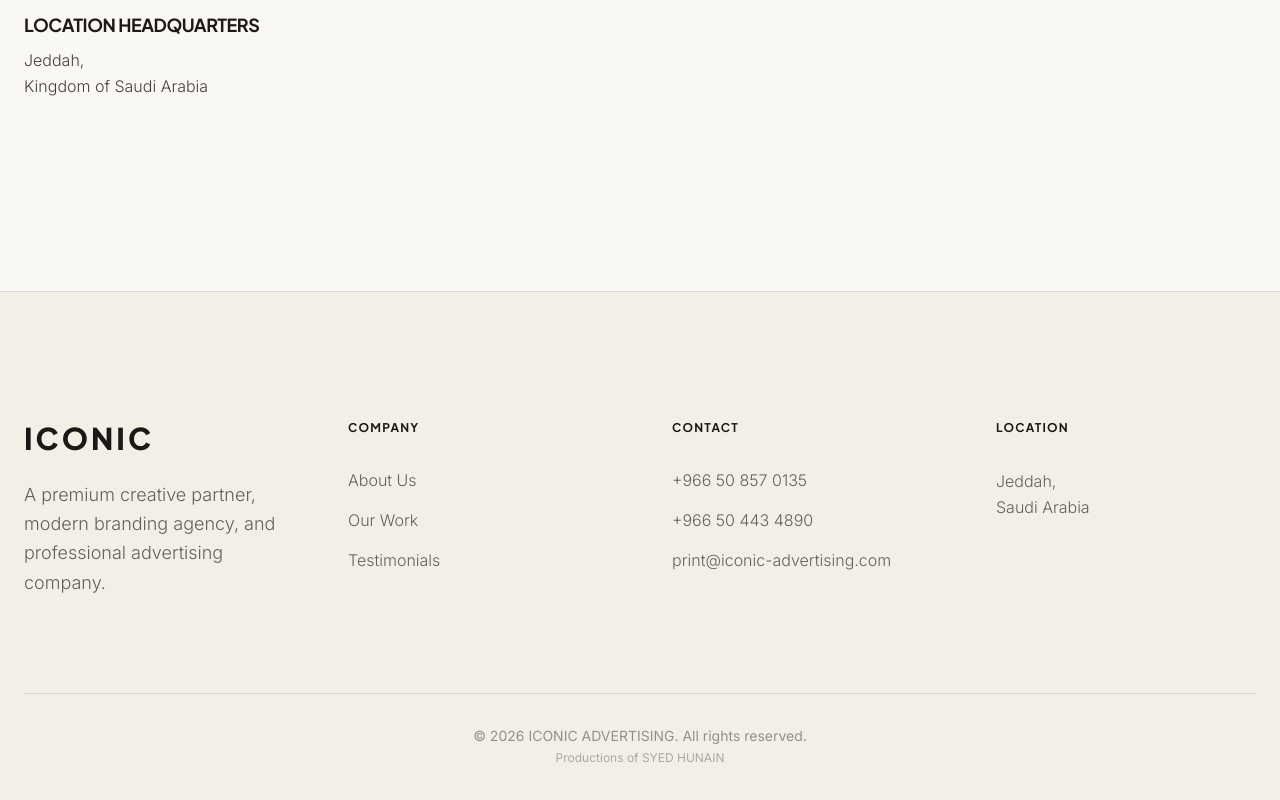
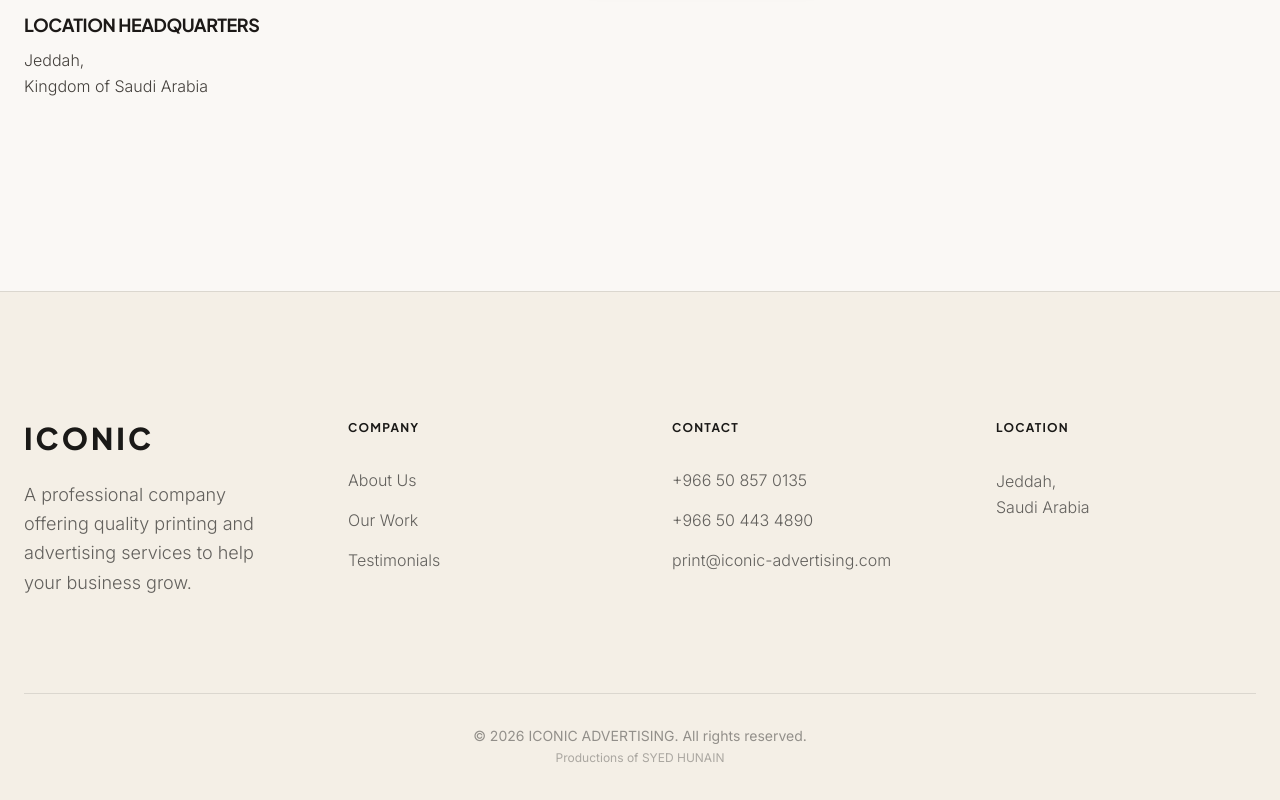
Before and after one commit to SYED-HUNAIN-web/ICONIC-ADVERTISING, a Next.js app: page /contact in a window 1280 px wide. Shown: the part 1321-2121 px from the top of the page. Built offline with nearby package versions, Linux system fonts and the light colour scheme.

Commit message:
Update layout.tsx

```diff
--- a/src/app/layout.tsx
+++ b/src/app/layout.tsx
@@ -22,8 +22,8 @@ const playfair = Playfair_Display({
 });
 
 export const metadata: Metadata = {
-  title: "ICONIC ADVERTISING | Premium Creative Partner",
-  description: "Helping businesses create powerful visual identities through premium printing, publishing, branding, advertising, and marketing solutions.",
+  title: "ICONIC ADVERTISING | Printing & Advertising Services",
+  description: "We help businesses grow and promote their brand with high-quality printing, advertising, and marketing services.",
 };
 
 export default function RootLayout({
@@ -51,7 +51,7 @@ export default function RootLayout({
                     <Link href="/">ICONIC</Link>
                   </div>
                   <p className="text-black/60 dark:text-white/60 text-lg leading-relaxed font-light">
-                    A premium creative partner, modern branding agency, and professional advertising company.
+                    A professional company offering quality printing and advertising services to help your business grow.
                   </p>
                 </div>
                 <div>
```
